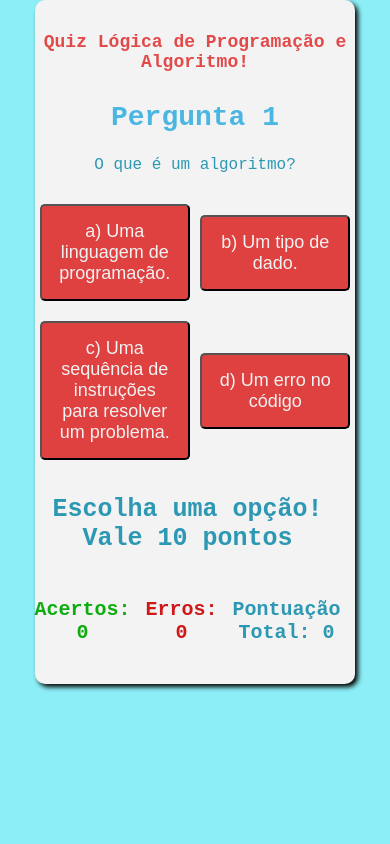
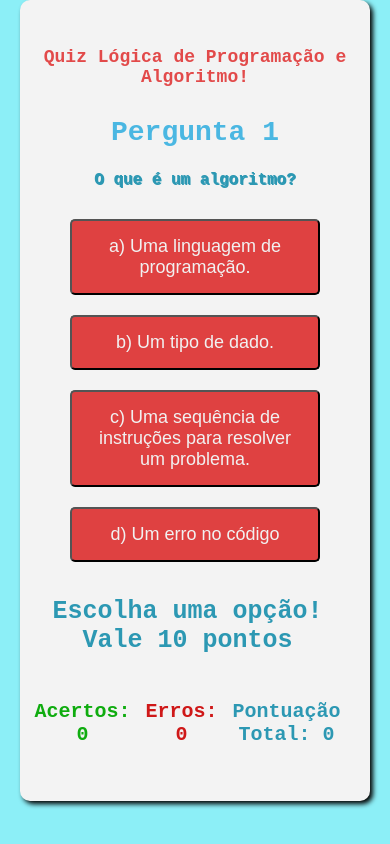
Before and after one commit to llucasvargas/quizJS, a React (Create React App) app in the folder quiz-programacao/: page / in a window 390 px wide. Built offline with nearby package versions, Linux system fonts and the light colour scheme.

Commit message:
Quiz v2.0

```diff
--- a/quiz-programacao/src/App.css
+++ b/quiz-programacao/src/App.css
@@ -8,7 +8,7 @@ body {
 .container {
     max-width: 850px;
     height: 100%;
-    margin: auto;
+    margin: 0 auto;
     text-align: center;
     display: flex;
     justify-content: center;
@@ -22,7 +22,7 @@ body {
 .titulo {
     font-size: 35px;
     color: rgb(226, 74, 74);
-    margin-bottom: 60px;
+    margin-bottom: 30px;
 }
 
 .subTitulo {
@@ -197,6 +197,8 @@ body {
     font-size: 25px;
     color: rgb(44, 152, 179);
     margin-bottom: 20px;
+    font-weight: bold;
+    text-shadow: 1px 1px;
 }
 
 .opcoesContainer {
@@ -291,6 +293,7 @@ body {
     .container {
         width: 280px;
         margin: 0 auto;
+        padding: 35px;
     }
 
 
@@ -303,6 +306,6 @@ body {
     }
 
     .opcoes {
-        width: 150px;
+        width: 250px;
     }
 }
```
